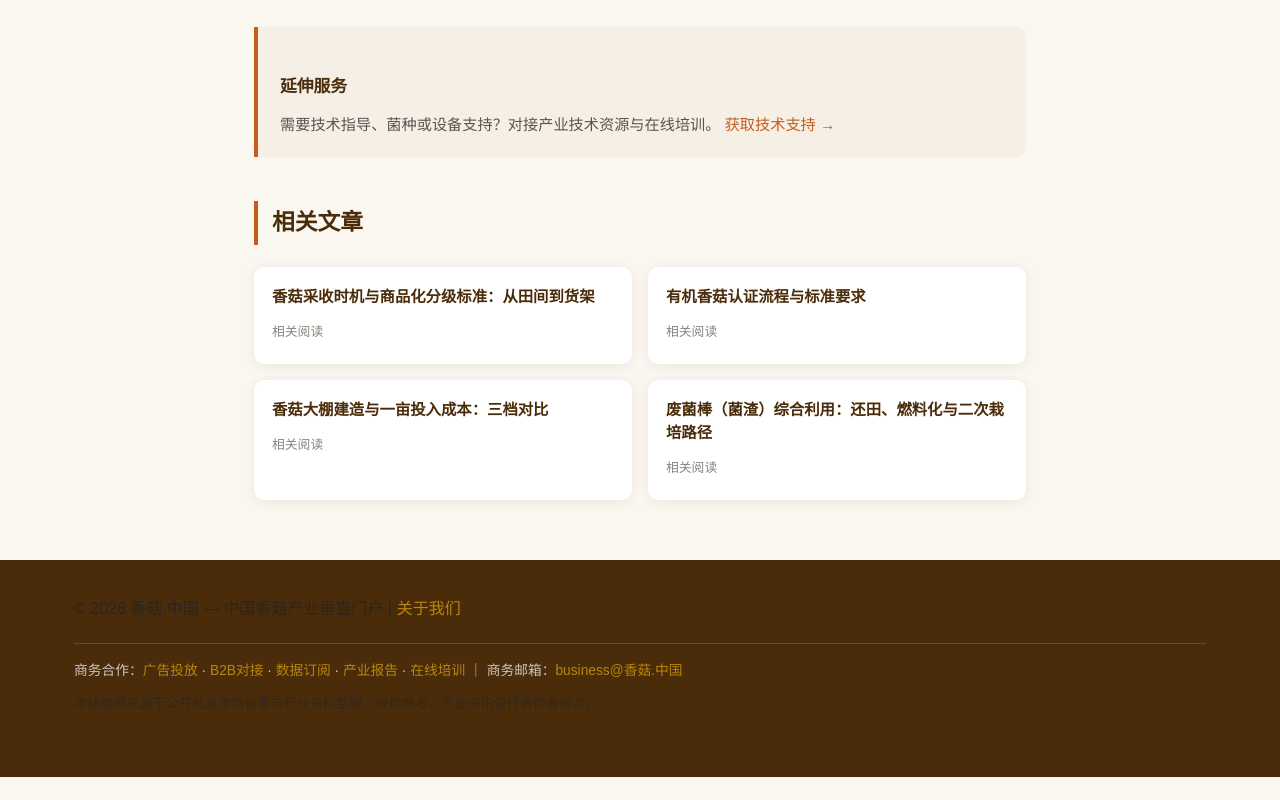
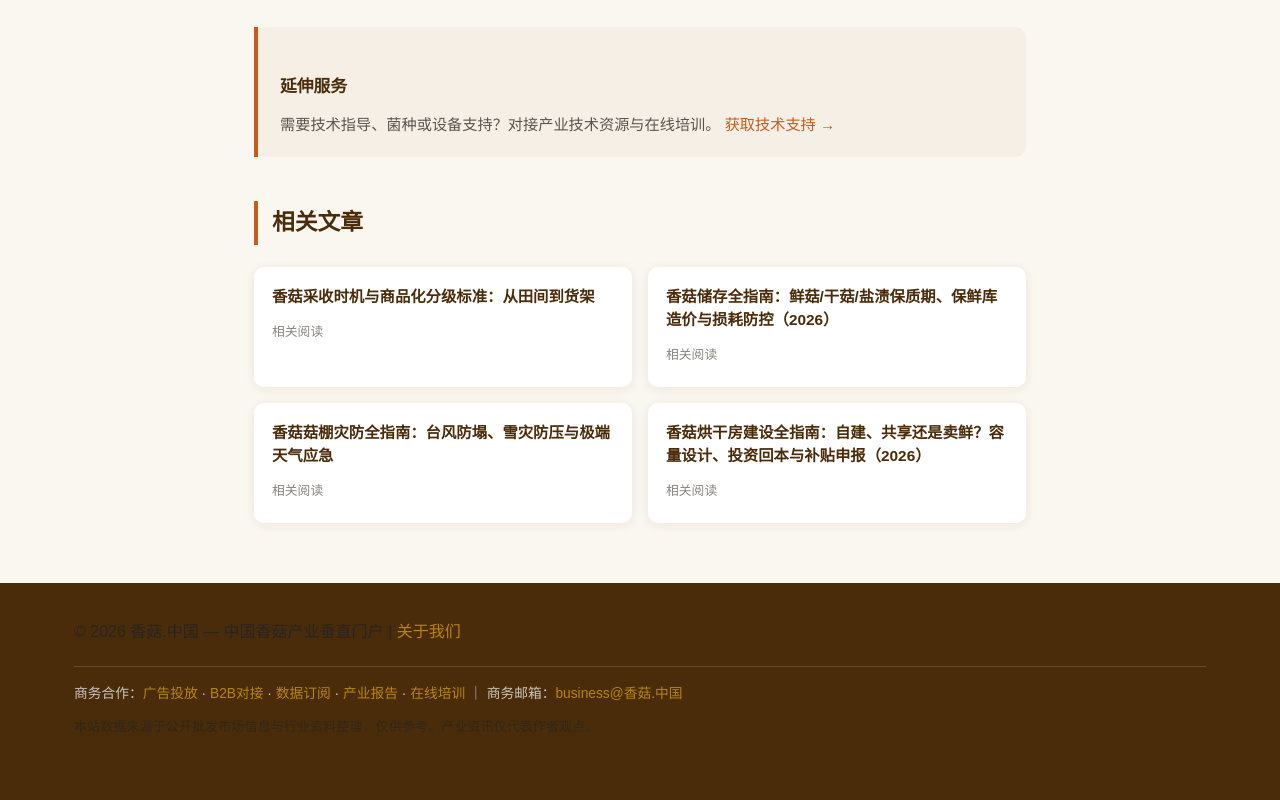
Before and after one commit to mfujun2025/xianggu, a plain HTML site: page articles/lenglian-yunshu.html in a window 1280 px wide. Shown: the part 8582-9382 px from the top of the page. Before the commit the page ends 9359 px from the top, so only its background shows below. Drawn offline with Linux system fonts and the light colour scheme.

Commit message:
Update articles/lenglian-yunshu.html

```diff
--- a/articles/lenglian-yunshu.html
+++ b/articles/lenglian-yunshu.html
@@ -153,9 +153,9 @@ footer a:hover{color:#fff}
 <div class="related">
 <h2>相关文章</h2>
 <div class="related-grid"><a href="/articles/jishu-caizhai.html" class="related-card"><h4>香菇采收时机与商品化分级标准：从田间到货架</h4><span class="date">相关阅读</span></a>
-<a href="/articles/jishu-youji.html" class="related-card"><h4>有机香菇认证流程与标准要求</h4><span class="date">相关阅读</span></a>
-<a href="/articles/dapeng-chengben.html" class="related-card"><h4>香菇大棚建造与一亩投入成本：三档对比</h4><span class="date">相关阅读</span></a>
-<a href="/articles/junzha-liyong.html" class="related-card"><h4>废菌棒（菌渣）综合利用：还田、燃料化与二次栽培路径</h4><span class="date">相关阅读</span></a></div>
+<a href="/articles/jishu-chucun.html" class="related-card"><h4>香菇储存全指南：鲜菇/干菇/盐渍保质期、保鲜库造价与损耗防控（2026）</h4><span class="date">相关阅读</span></a>
+<a href="/articles/gupeng-zaifang.html" class="related-card"><h4>香菇菇棚灾防全指南：台风防塌、雪灾防压与极端天气应急</h4><span class="date">相关阅读</span></a>
+<a href="/articles/hongganfang-jianshe.html" class="related-card"><h4>香菇烘干房建设全指南：自建、共享还是卖鲜？容量设计、投资回本与补贴申报（2026）</h4><span class="date">相关阅读</span></a></div>
 </div>
 </article>
 </main>
```
